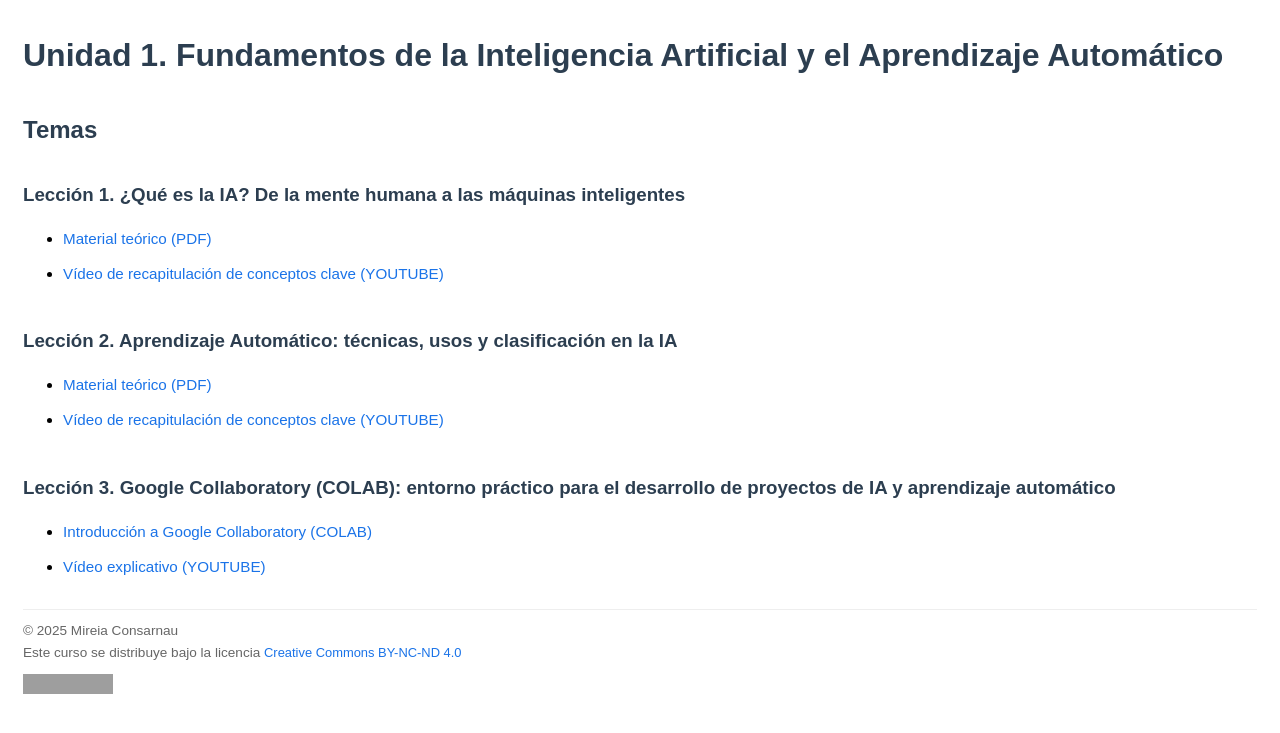
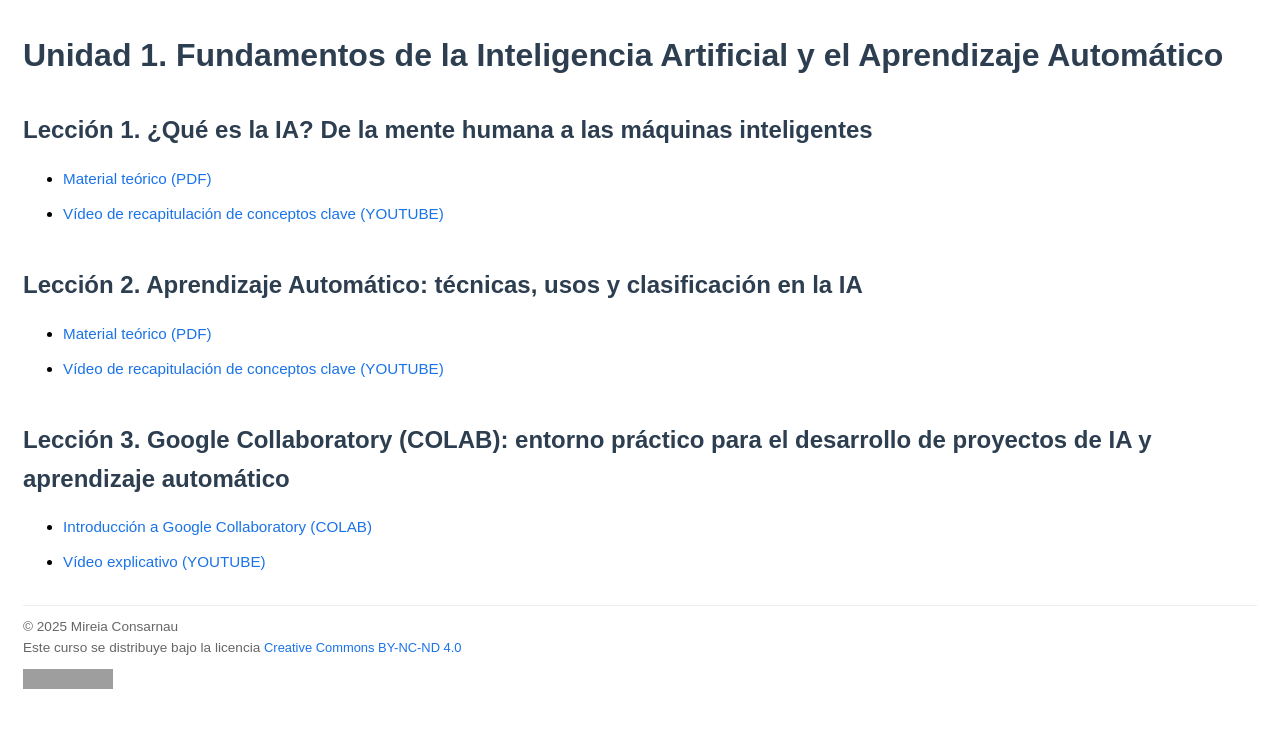
Before and after one commit to mireiaconsarnau/machine_learning, a Jekyll site: the page built from unidad1.md, in a window 1280 px wide. Shown: the top 733 px of the page. Built offline with Jekyll 4.4.1, drawn with Linux system fonts in a browser that asks for light colours; grey boxes are pictures that could not be loaded.

Commit message:
Update unidad1.md

```diff
--- a/unidad1.md
+++ b/unidad1.md
@@ -3,19 +3,17 @@ layout: default
 title: "Unidad 1. Fundamentos de la Inteligencia Artificial y el Aprendizaje Automático"
 ---
 
-## Temas
-
-### Lección 1. ¿Qué es la IA? De la mente humana a las máquinas inteligentes
+## Lección 1. ¿Qué es la IA? De la mente humana a las máquinas inteligentes
 
 - [Material teórico (PDF)](#)
 - [Vídeo de recapitulación de conceptos clave (YOUTUBE)](#)
 
-### Lección 2. Aprendizaje Automático: técnicas, usos y clasificación en la IA
+## Lección 2. Aprendizaje Automático: técnicas, usos y clasificación en la IA
 
 - [Material teórico (PDF)](#)
 - [Vídeo de recapitulación de conceptos clave (YOUTUBE)](#)
 
-### Lección 3. Google Collaboratory (COLAB): entorno práctico para el desarrollo de proyectos de IA y aprendizaje automático
+## Lección 3. Google Collaboratory (COLAB): entorno práctico para el desarrollo de proyectos de IA y aprendizaje automático
 
 - [Introducción a Google Collaboratory (COLAB)](#)
 - [Vídeo explicativo (YOUTUBE)](#)
```
